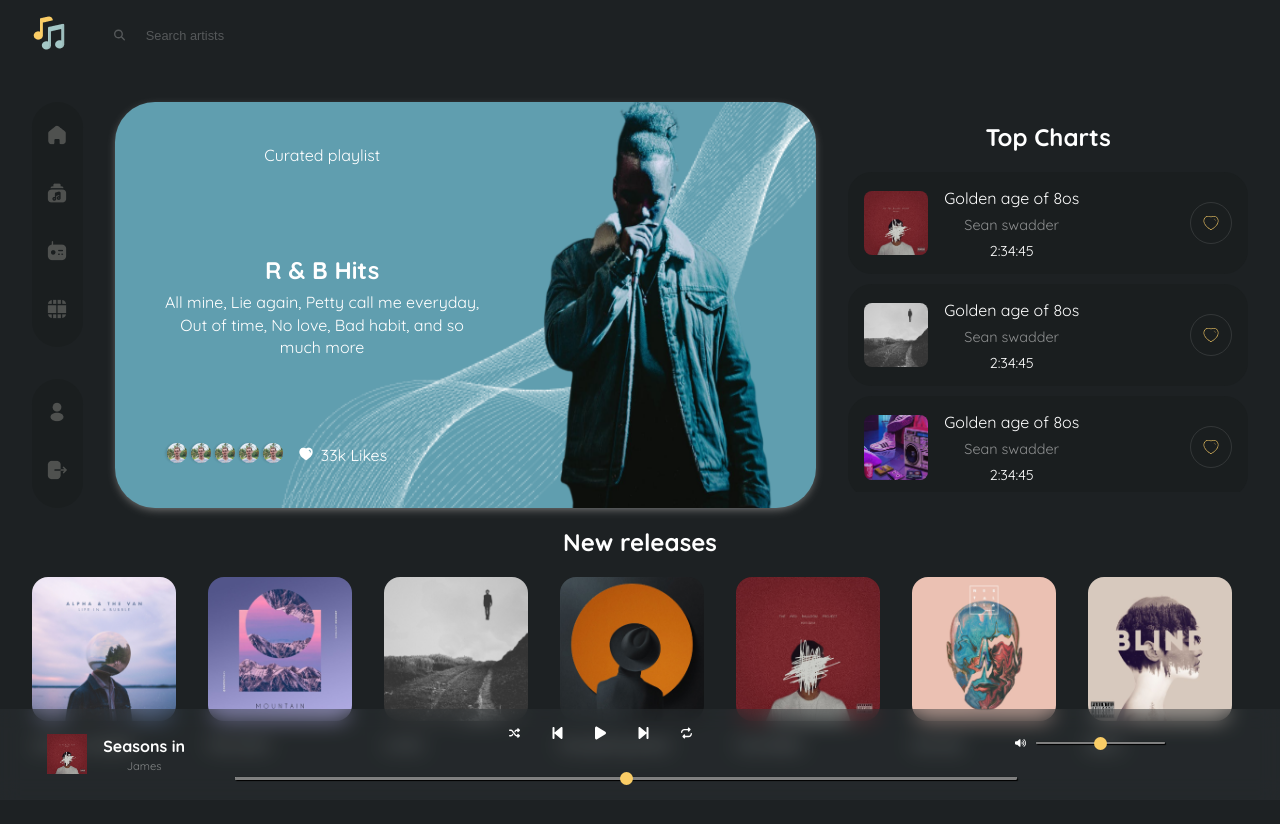
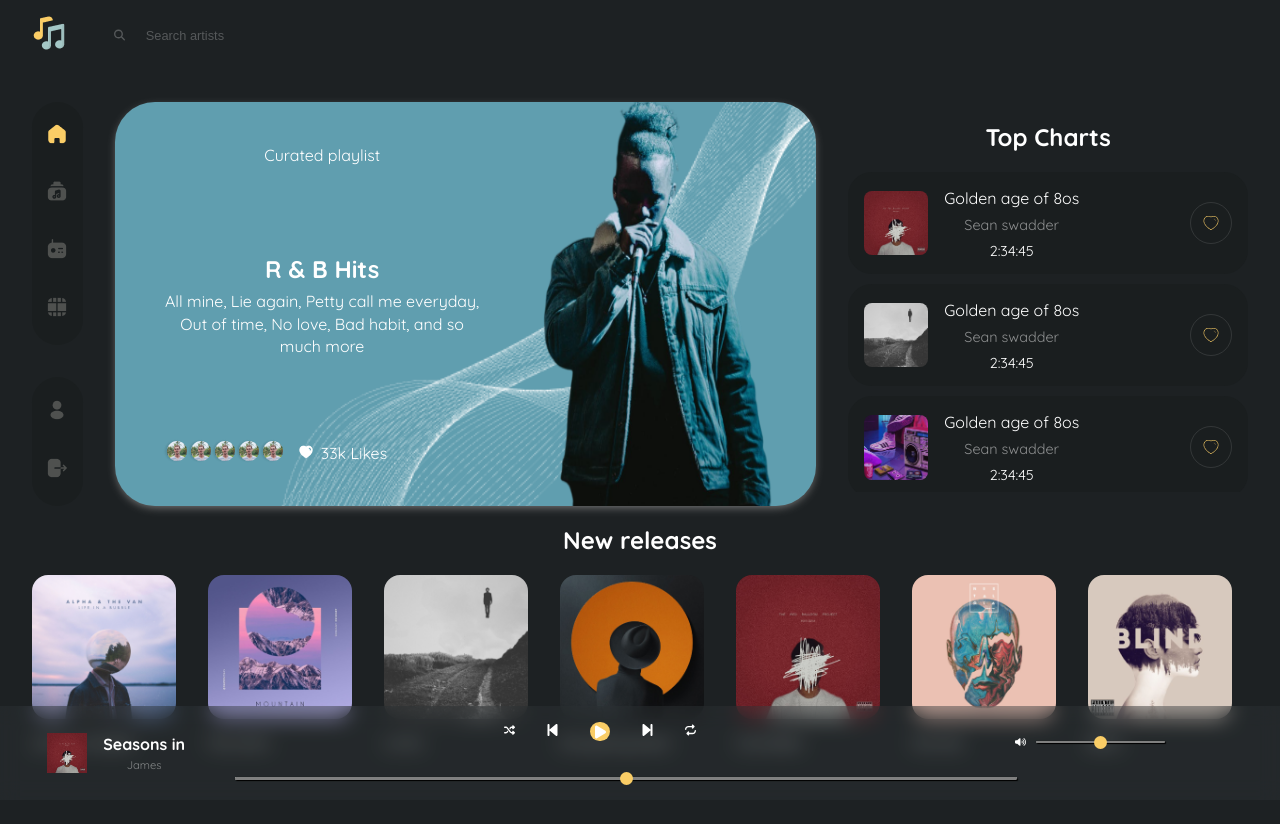
Before and after one commit to The-indigo/kaboom, a React (Create React App) app: page / in a window 1280 px wide. Shown: the top 824 px of the page. Built offline with nearby package versions, Linux system fonts and the light colour scheme.

Commit message:
refactoring

```diff
--- a/src/components/Home/Home.js
+++ b/src/components/Home/Home.js
@@ -92,7 +92,7 @@ const Home = () => {
     } else if (page === "collections") {
         let ctx = gsap.context(() => {
             gsap.from(".collections-component-div", {
-                opacity: 0,
+              opacity: 0,
                 ease:"power1.in",
                 duration:2.5
            })
@@ -127,7 +127,7 @@ const Home = () => {
           <Search showHideNav={openNav}/>
           <main className="main">
             <section className="nav-hero-section">
-              <Nav homeClick={homeClick} collectionsClick={collectionsClick} />
+              <Nav homeClick={homeClick} collectionsClick={collectionsClick} page={page} />
               <Collections />
             </section>
           </main>
@@ -159,7 +159,7 @@ const Home = () => {
 
           <main className="main">
             <section className="nav-hero-section">
-              <Nav homeClick={homeClick} collectionsClick={collectionsClick} />
+              <Nav homeClick={homeClick} collectionsClick={collectionsClick} page={page } />
               <Mainpage topChartsClick={topChartsClick} />
             </section>
 
--- a/src/components/Viewchartoralbum/Viewchartoralbum.css
+++ b/src/components/Viewchartoralbum/Viewchartoralbum.css
@@ -92,6 +92,10 @@
         display: none;
     }
 
+    .hide {
+        display: none;
+    }
+
 }
 
 @media(max-width:800px) {
--- a/src/components/Viewchartoralbum/Viewchartoralbum.js
+++ b/src/components/Viewchartoralbum/Viewchartoralbum.js
@@ -28,7 +28,7 @@ const Viewchartoralbum = () => {
                             <img src="images/heartred.png" alt="heart icon" />
                     <p>Like</p>
                 </div>
-                  <div className="like-button chart-button mobile-hide">
+                  <div className="like-button chart-button hide">
                             <img src="images/heartred.png" alt="heart icon" />
                 </div>
                 </div>
--- a/src/components/shared/Audiocontrols/Audiocontrols.css
+++ b/src/components/shared/Audiocontrols/Audiocontrols.css
@@ -5,6 +5,17 @@
     display: flex;
 }
 
+.play-icon {
+    display: flex;
+    align-items: center;
+    justify-content: center;
+    background-color: #FACD66;
+    width: 1rem;
+    height: 1rem;
+    padding: .1rem;
+    margin: 0;
+    border-radius: 50%;
+}
 
 
 .audio-image-div {
--- a/src/components/shared/Audiocontrols/Audiocontrols.js
+++ b/src/components/shared/Audiocontrols/Audiocontrols.js
@@ -31,13 +31,16 @@ const Audiocontrols = () => {
             size="1x"
             width={11}
             className="audio-icon"
-                />
-                         <FontAwesomeIcon
+              />
+              <div className="play-icon">
+  <FontAwesomeIcon
             icon={faPlay}
-            size="1x"
+                size="1x"
             width={11}
             className="audio-icon audio-icon-play"
               />
+              </div>
+
                     <FontAwesomeIcon
             icon={faForwardStep}
             size="1x"
--- a/src/components/shared/CollectionsItem/CollectionsItem.css
+++ b/src/components/shared/CollectionsItem/CollectionsItem.css
@@ -34,10 +34,10 @@
 
 
 @media (min-width:800.01px) {
-    .collections {
+    /* .collections {
         /* width: 11rem;
         height: 12rem; */
-    }
+    /* } */
 }
 
 @media (max-width:500px) {
--- a/src/components/shared/Nav/Nav.css
+++ b/src/components/shared/Nav/Nav.css
@@ -16,6 +16,10 @@
     margin-bottom: 2rem;
 }
 
+.navigation-icon-div {
+    cursor: pointer;
+}
+
 @media (max-width:800px) {
     .navigation {
         display: none;
--- a/src/components/shared/Nav/Nav.js
+++ b/src/components/shared/Nav/Nav.js
@@ -1,15 +1,16 @@
 import React from "react"
 import "./Nav.css";
-const Nav = ({homeClick,collectionsClick,radioClick}) => {
+const Nav = ({homeClick,collectionsClick,radioClick,page}) => {
     return (
         <>
                       <div className="navigation">
         <div className="navigation-1">
           <div className="navigation-icon-div" onClick={homeClick}>
-            <img src="images/home.png" alt="home icon" />
+           {page==="home" ?<img src="images/homeactive.png" alt="Active home icon" /> :<img src="images/home.png" alt="home icon" /> }
           </div>
-          <div className="navigation-icon-div" onClick={collectionsClick}>
-            <img src="images/playlist.png" alt="collections icon" />
+            <div className="navigation-icon-div" onClick={collectionsClick}>
+                         {page==="collections" ?<img src="images/collectionsactive.png" alt="Active home icon" /> :<img src="images/playlist.png" alt="collections icon" />}
+
           </div>
           <div className="navigation-icon-div" onClick={radioClick}>
             <img src="images/radio.png" alt="radio icon" />
--- a/src/components/shared/Search/Search.css
+++ b/src/components/shared/Search/Search.css
@@ -51,29 +51,6 @@ input::placeholder {
     color: rgba(255, 255, 255, 0.25);
 }
 
-.mobile-popup-div {
-    background-color: #1E1E1E;
-    height: 100vh;
-    width: 50%;
-    max-width: 250px;
-    position: absolute;
-    top: 0;
-    padding-top: 1rem;
-    padding-left: 1.3rem;
-}
-
-.nav-a-div {
-    display: flex;
-    flex-direction: column;
-    gap: 2rem;
-    margin-top: 2.5rem;
-}
-
-.mobile-navigation-icon-div {
-    display: flex;
-    align-items: center;
-    gap: 1rem;
-}
 
 @media (min-width:800px) {
     .mobile-menu-icon {
--- a/src/components/shared/Topcharts/TopchartItem.css
+++ b/src/components/shared/Topcharts/TopchartItem.css
@@ -6,6 +6,7 @@
     padding: 0 1rem;
     margin-bottom: .6rem;
     border-radius: 1.5rem;
+    cursor: pointer;
 }
 
 .top-charts-item-img-details {
--- a/src/components/shared/Topcharts/TopchartItem.js
+++ b/src/components/shared/Topcharts/TopchartItem.js
@@ -1,6 +1,6 @@
 import React from "react";
 import "./TopchartItem.css";
-const TopchartItem = ({imageSource,trackName,tarckArtist,trackTime,onClick}) => {
+const TopchartItem = ({imageSource,trackName,tarckArtist,trackTime,onClick,addToCollections}) => {
     return (
 
         <div className="top-charts-item" onClick={onClick}>
@@ -16,7 +16,7 @@ const TopchartItem = ({imageSource,trackName,tarckArtist,trackTime,onClick}) =>
                       </div>
             </div>
 
-                      <div className="heart-div">
+                      <div className="heart-div" onClick={addToCollections}>
                            <img src="images/heart.png" alt="heart icon"/>
                 </div>
                 </div>
```
Also changed, not shown: src/store/musicContext.js (added, +12 -0 lines), public/images/collectionsactive.png (added), public/images/homeactive.png (added).
